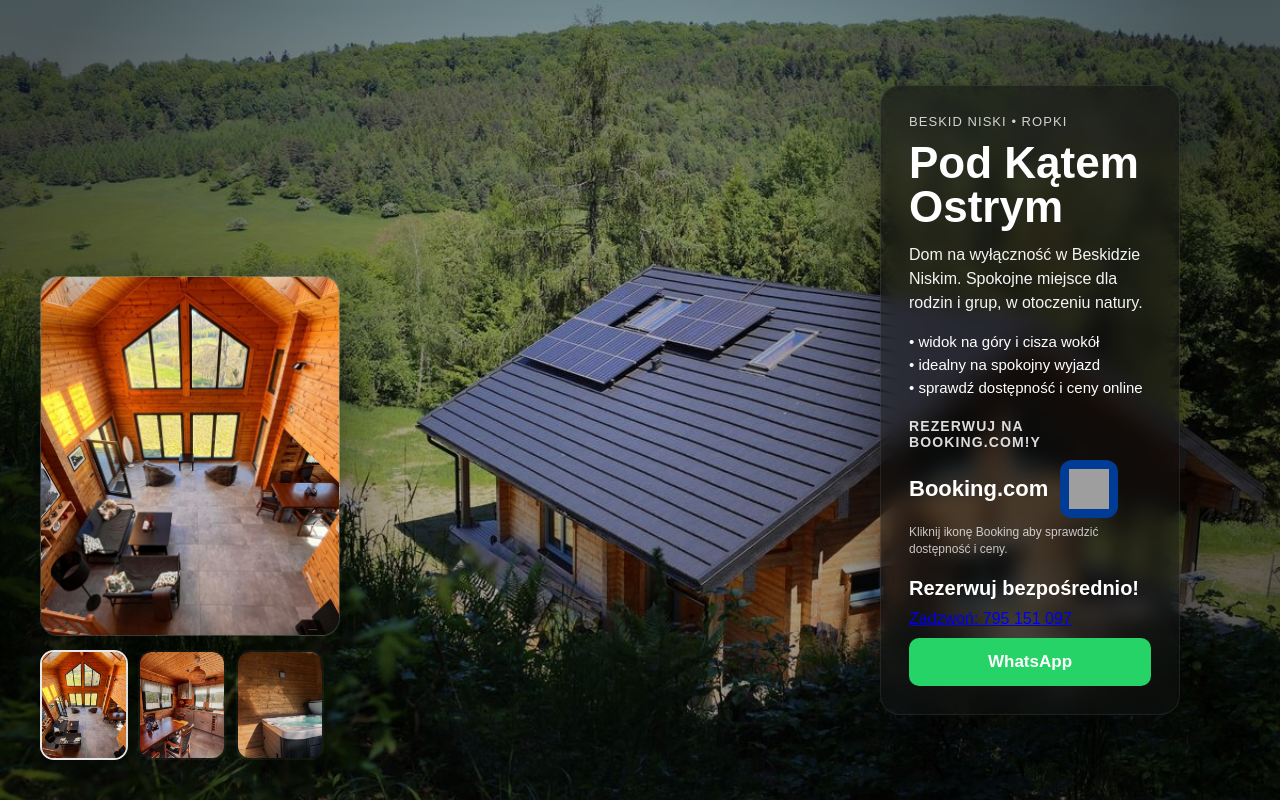
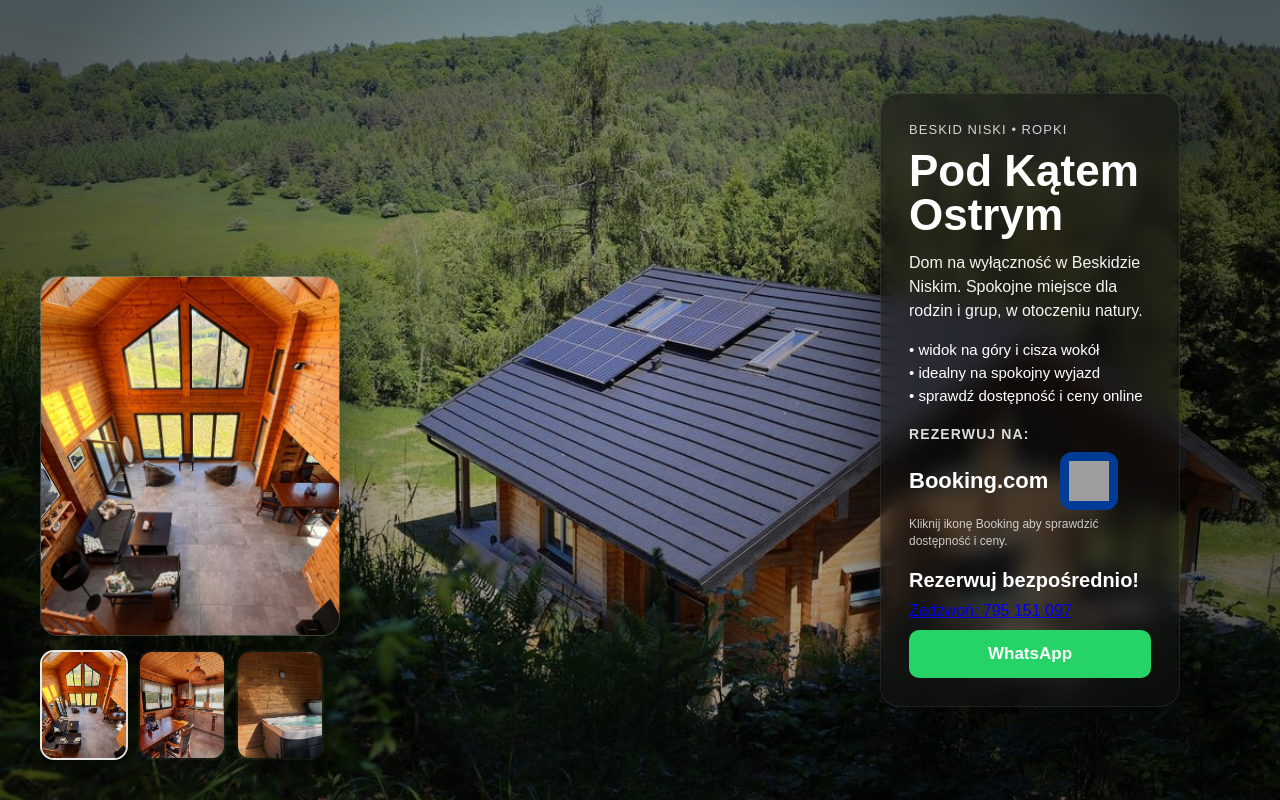
Before and after one commit to jacekbudzowski-web/podkatemostrym.pl, a plain HTML site: page index.html in a window 1280 px wide. Drawn offline with Linux system fonts and the light colour scheme; grey boxes are pictures that could not be loaded.

Commit message:
Update index.html

```diff
--- a/index.html
+++ b/index.html
@@ -393,7 +393,7 @@
       <li>• sprawdź dostępność i ceny online</li>
     </ul>
 
-    <div class="section-title">Rezerwuj na Booking.com!y</div>
+    <div class="section-title">Rezerwuj na:</div>
 
     <div class="booking-row">
       <div class="booking-text">Booking.com</div>
```
